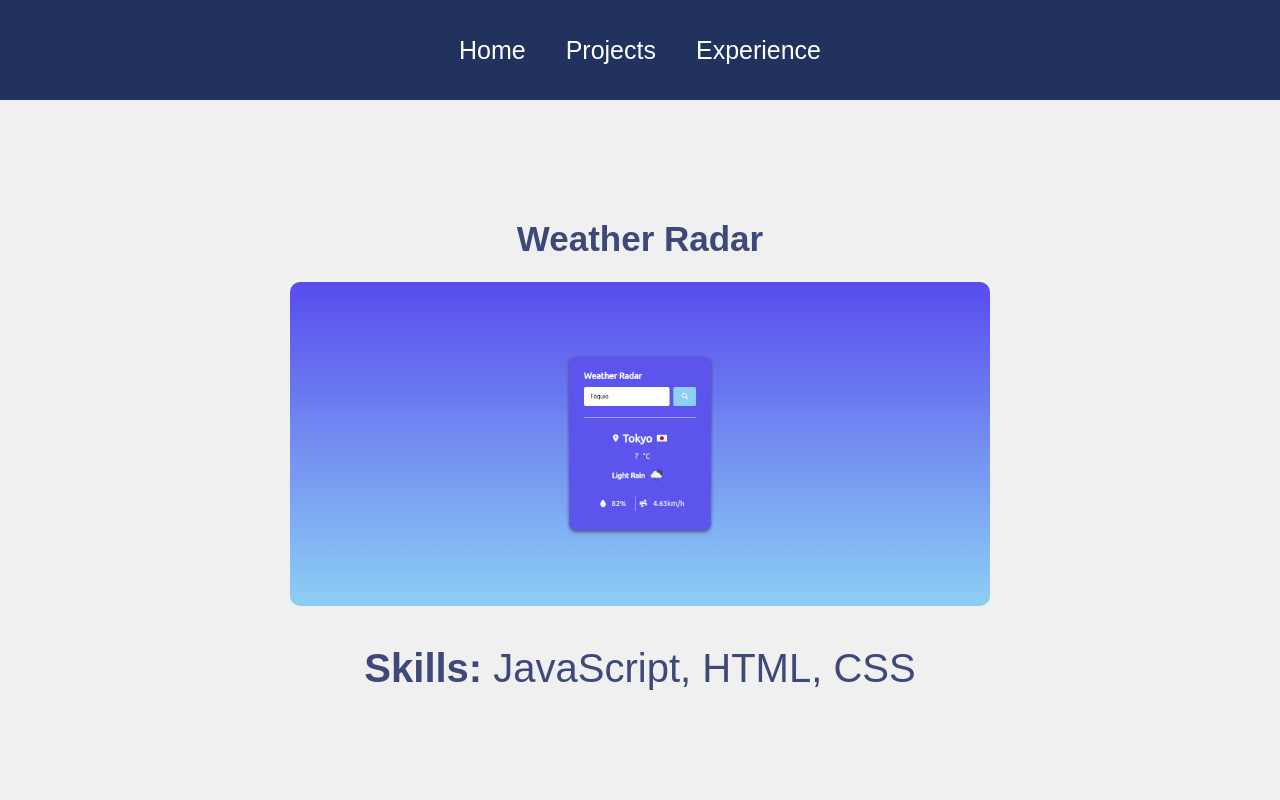
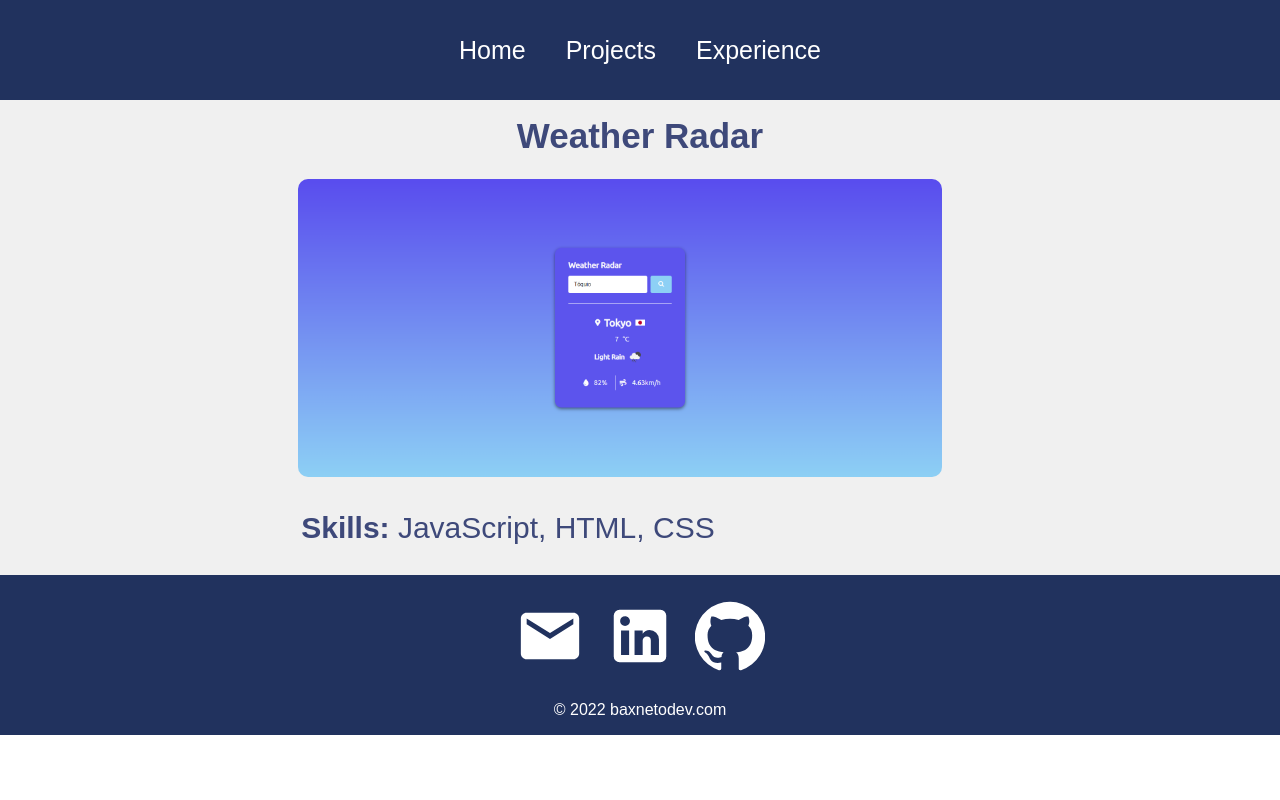
Before and after one commit to baxiclides-basso-neto/myPortfolio, a React (Vite) app: page /projects in a window 1280 px wide. Both pictures are taken after a click on the element "Weather Radar". Shown: the top 800 px of the page. Built offline with nearby package versions, Linux system fonts and the light colour scheme.

Commit message:
Fix Projects Component stylization

```diff
--- a/src/helpers/ProjectList.jsx
+++ b/src/helpers/ProjectList.jsx
@@ -25,13 +25,13 @@ export const ProjectsList = [
     id: '3'
   },
   {
-    name: "Burger App Javascript",
+    name: "Burger App JS",
     image: Project4,
     skill: "ReactJS, JavaScript, Styled-components",
     id: '4'
   },
   {
-    name: "Burger App TypeScript",
+    name: "Burger App TS",
     image: Project5,
     skill: "ReactJS, TypeScript, HTML, Styled-components",
     id: '5'
--- a/src/pages/projectdisplay/ProjectDisplay.jsx
+++ b/src/pages/projectdisplay/ProjectDisplay.jsx
@@ -14,10 +14,12 @@ export function ProjectDisplayOne() {
       {project ? (
         <>
           <h1>{project.name}</h1>
-          <img className="projectImgDisplay" src={project.image} />
-          <p>
-            <b>Skills:</b> {project.skill}
-          </p>
+          <div>
+            <img className="projectImgDisplay" src={project.image} />
+            <p>
+              <b>Skills:</b> {project.skill}
+            </p>
+          </div>
           {/* <GitHub /> */}
         </>
       ) : (
--- a/src/styles/Footer.css
+++ b/src/styles/Footer.css
@@ -1,20 +1,22 @@
 .footer {
     width: 100%;
-    height: 200px;
+    height: 150px;
     background: #21325e;
     display: flex;
     justify-content: center;
     align-items: center;
     flex-direction: column;
     padding-top: 10px;
-    margin-top: 200px;
+
   }
 
   .socialMedia svg {
     color: white;
-    margin: 20px;
+    margin: 10px;
+    margin-top: 1rem;
     font-size: 70px;
     cursor: pointer;
+
   }
 
   .footer p {
@@ -24,5 +26,6 @@
   @media only screen and (max-width: 600px) {
     .footer svg {
       font-size: 50px;
+
     }
   }
--- a/src/styles/ProjectsDisplay.css
+++ b/src/styles/ProjectsDisplay.css
@@ -1,6 +1,6 @@
 .project {
   width: 100%;
-    height: calc(100vh - 100px);
+  /* height: calc(100vh - 100px); */
   display: flex;
   justify-content: center;
   align-items: center;
@@ -8,18 +8,26 @@
 }
 
 .project h1 {
-    margin-top: 50px;
+  margin-top: 1rem;
   color: #3e497a;
   font-size: 35px;
+}
+
+.project div {
+  margin: 0 auto;
 }
 .project img {
   width: 700px;
   border-radius: 10px;
+  margin-left: 1rem;
+  min-height: 60%;
 }
 
 .project p {
-    font-size: 40px;
+  font-size: 30px;
   color: #3e497a;
+  padding-left: 1.2rem;
+  max-width: 100%;
 }
 
 .project svg {
@@ -27,7 +35,13 @@
   color: #3e497a;
 }
 
-  .projectImgDisplay{
+.projectImgDisplay {
+  max-width: 90%;
+  min-height: 50%;
+}
 
-    max-width: 100%;
+@media (min-width: 450px) {
+  .project p {
+    max-width: 95%
 }
+}
```
Lines whose indentation alone changed are shown as unchanged.
